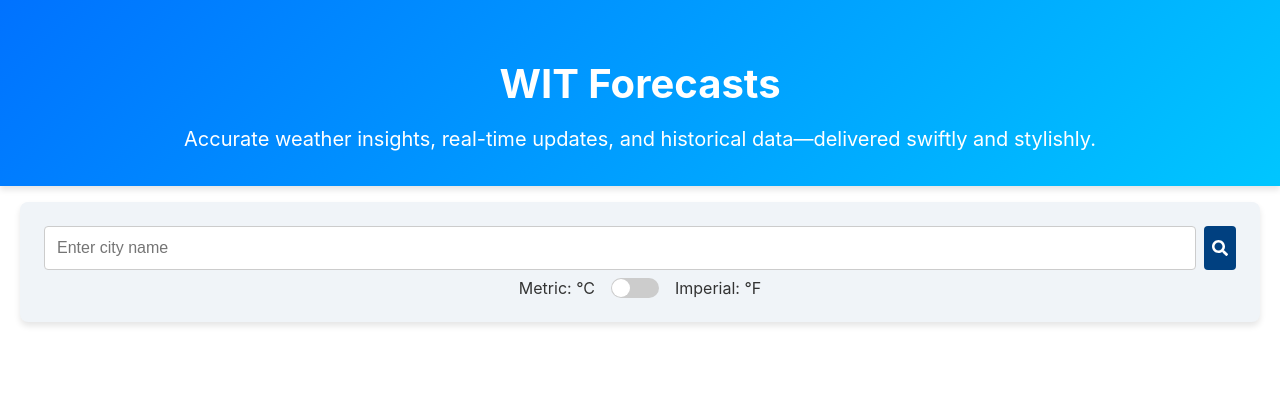
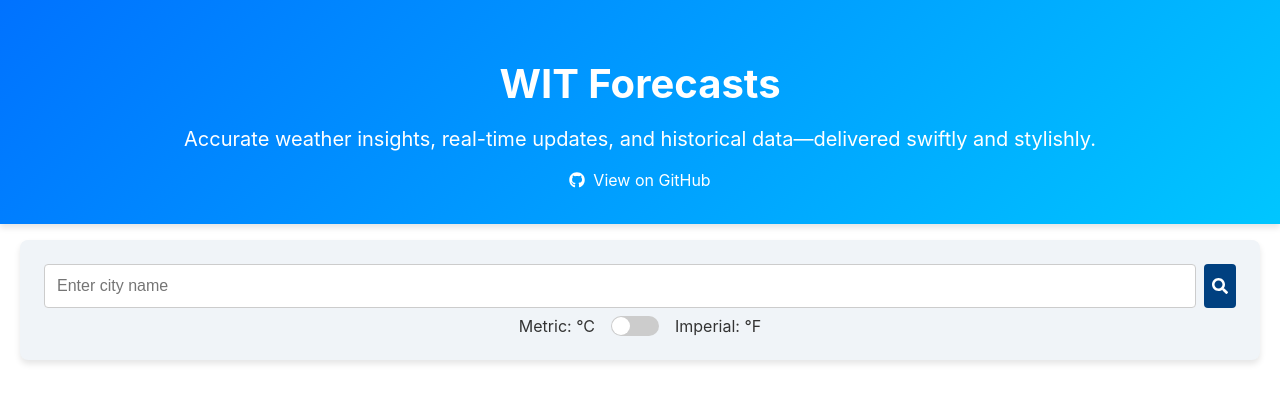
Before and after one commit to Paulitchos/WIT_WEATHER_CHALLENGE, a React (Create React App) app in the folder weather-app/: page / in a window 1280 px wide. Shown: the top 402 px of the page. Built offline with nearby package versions, Linux system fonts and the light colour scheme; no server answers.

Commit message:
Never the last commit, link to repo

```diff
--- a/weather-app/src/components/ErrorDisplay/ErrorDisplay.styles.ts
+++ b/weather-app/src/components/ErrorDisplay/ErrorDisplay.styles.ts
@@ -10,4 +10,17 @@ export const ErrorContainer = styled.div`
   font-size: 1rem;
   text-align: center;
   margin: 1rem 0;
+  max-width: 100%;
 `;
+
+//PARENT CONTAINER (to center ErrorContainer)
+export const ParentContainer = styled.div`
+  display: flex;
+  justify-content: center;
+  align-items: center;
+  max-width: 100%;
+
+  @media (max-width: 768px) {
+    padding: 0 1rem;
+  }
+`;
--- a/weather-app/src/components/ErrorDisplay/ErrorDisplay.tsx
+++ b/weather-app/src/components/ErrorDisplay/ErrorDisplay.tsx
@@ -1,7 +1,7 @@
 import React from "react";
 
 //STYLES
-import { ErrorContainer } from "./ErrorDisplay.styles";
+import { ErrorContainer, ParentContainer } from "./ErrorDisplay.styles";
 
 //TYPES
 interface ErrorDisplayProps {
@@ -9,7 +9,11 @@ interface ErrorDisplayProps {
 }
 
 const ErrorDisplay: React.FC<ErrorDisplayProps> = ({ message }) => {
-  return <ErrorContainer>{message}</ErrorContainer>;
+  return (
+    <ParentContainer>
+      <ErrorContainer>{message}</ErrorContainer>
+    </ParentContainer>
+  );
 };
 
 export default ErrorDisplay;
--- a/weather-app/src/components/WitBanner/WitBanner.styles.ts
+++ b/weather-app/src/components/WitBanner/WitBanner.styles.ts
@@ -15,23 +15,37 @@ export const BannerContainer = styled.div`
     ${bannerTheme.gradientStart},
     ${bannerTheme.gradientEnd}
   ); // Gradient background
-  color: ${bannerTheme.textColor}; // White text color
+  color: ${bannerTheme.textColor};
   padding: 2rem; // Padding around the content
-  text-align: center; // Center-align text
-  box-shadow: 0 4px 6px ${bannerTheme.shadowColor}; // Subtle shadow for depth
-  margin: auto auto; // Center the banner horizontally
+  text-align: center;
+  box-shadow: 0 4px 6px ${bannerTheme.shadowColor};
+  margin: auto auto;
 `;
 
 //BANNER TITLE
 export const BannerTitle = styled.h1`
-  font-size: 2.5rem; // Large font size for the title
-  margin-bottom: 1rem; // Space below the title
-  font-weight: bold; // Bold font weight for emphasis
+  font-size: 2.5rem;
+  margin-bottom: 1rem;
+  font-weight: bold;
 `;
 
 //BANNER SUBTITLE
 export const BannerSubtitle = styled.p`
-  font-size: 1.25rem; // Medium font size for the subtitle
-  margin: 0; // Remove default margin
-  line-height: 1.5; // Adjust line height for readability
+  font-size: 1.25rem;
+  margin: 0;
+  line-height: 1.5;
 `;
+
+export const RepoLink = styled.a`
+  color: #fff;
+  text-decoration: none;
+  margin-top: 1rem;
+  display: inline-flex;
+  align-items: center;
+  gap: 0.5rem;
+  transition: opacity 0.3s;
+
+  &:hover {
+    opacity: 0.8;
+  }
+`;
--- a/weather-app/src/components/WitBanner/WitBanner.tsx
+++ b/weather-app/src/components/WitBanner/WitBanner.tsx
@@ -1,10 +1,14 @@
 import React from "react";
+
+//ICONS
+import { FaGithub } from "react-icons/fa";
 
 //STYLES
 import {
   BannerContainer,
   BannerTitle,
   BannerSubtitle,
+  RepoLink,
 } from "./WitBanner.styles";
 
 const WitBanner = () => {
@@ -15,6 +19,14 @@ const WitBanner = () => {
         Accurate weather insights, real-time updates, and historical
         data—delivered swiftly and stylishly.
       </BannerSubtitle>
+      <RepoLink
+        href="https://github.com/Paulitchos/WIT_WEATHER_CHALLENGE"
+        target="_blank"
+        rel="noopener noreferrer"
+      >
+        <FaGithub /> {/* GitHub icon */}
+        <span>View on GitHub</span> {/* Text */}
+      </RepoLink>
     </BannerContainer>
   );
 };
```
